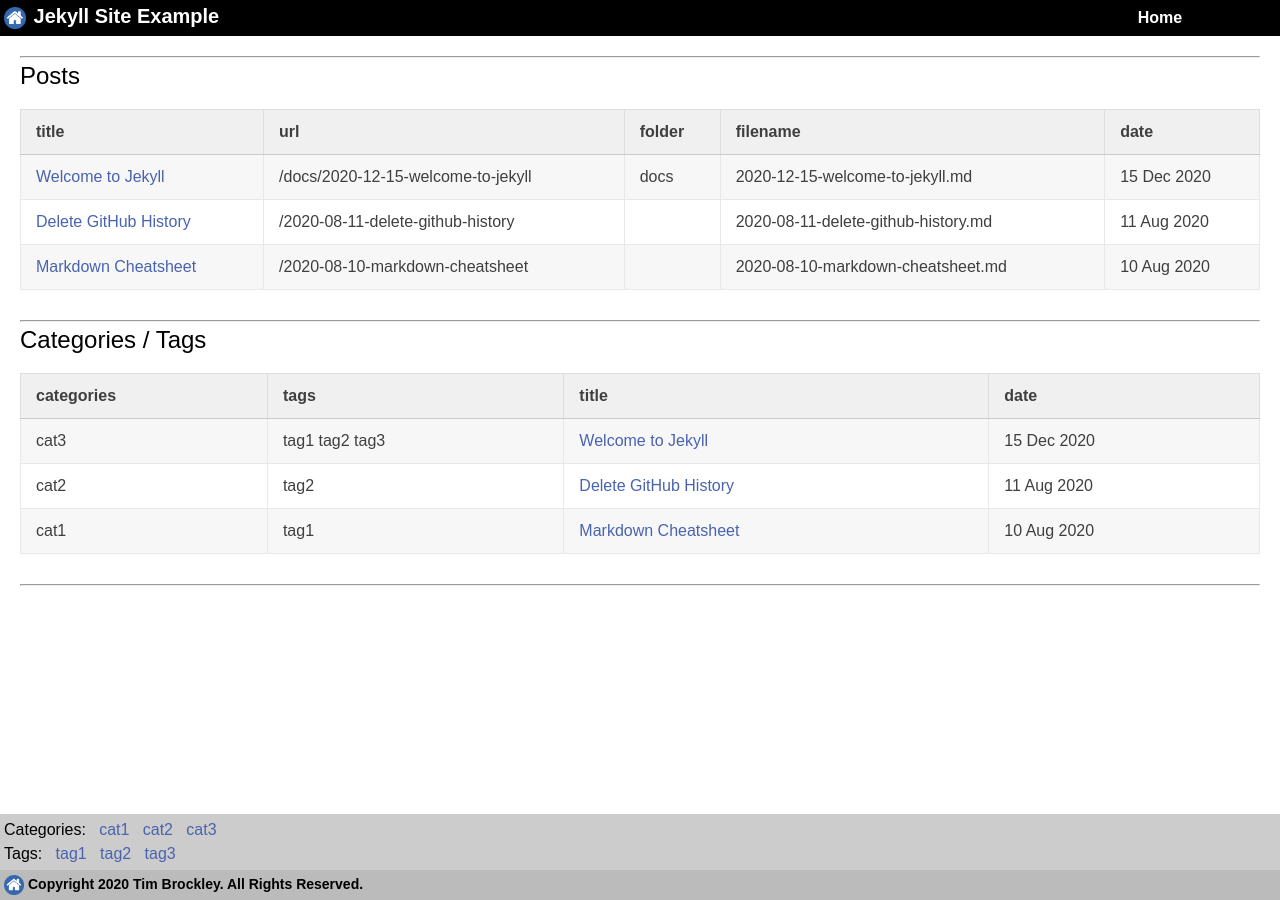
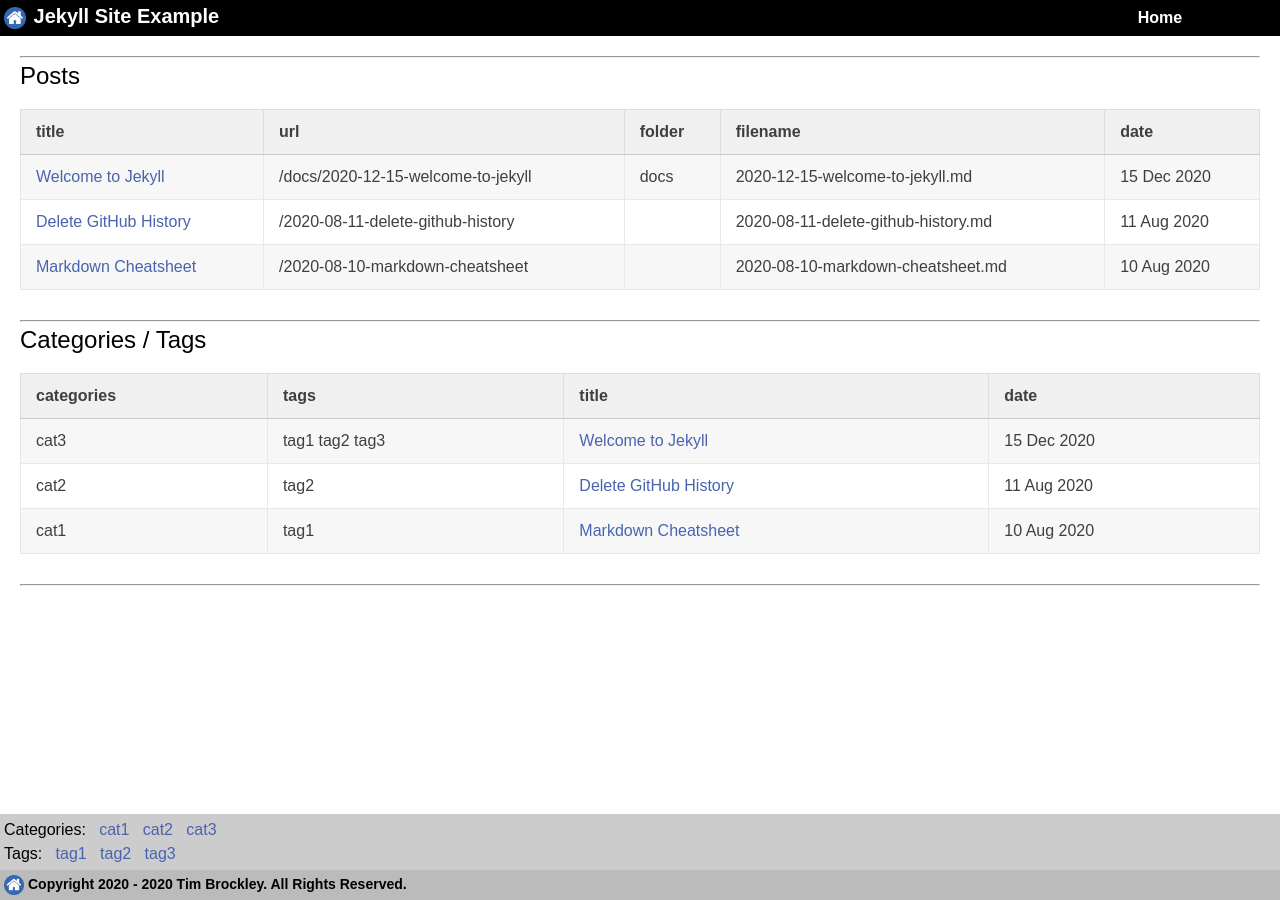
Before and after one commit to timbrockley/jekyll.timbrockley.co.uk, a Jekyll site: the page built from index.md, in a window 1280 px wide. Built offline with Jekyll 4.4.1, drawn with Linux system fonts in a browser that asks for light colours; part of the change alters nothing that is shown.

Commit message:
updated config

```diff
--- a/_config.yml
+++ b/_config.yml
@@ -1,5 +1,5 @@
 title:  Jekyll Site Example
-copyright_year-start: 2020
+copyright_year_start: 2020
 copyright_owner: Tim Brockley.
 copyright_terms: All Rights Reserved.
 url: "http://jekyll.timbrockley.co.uk"
```
